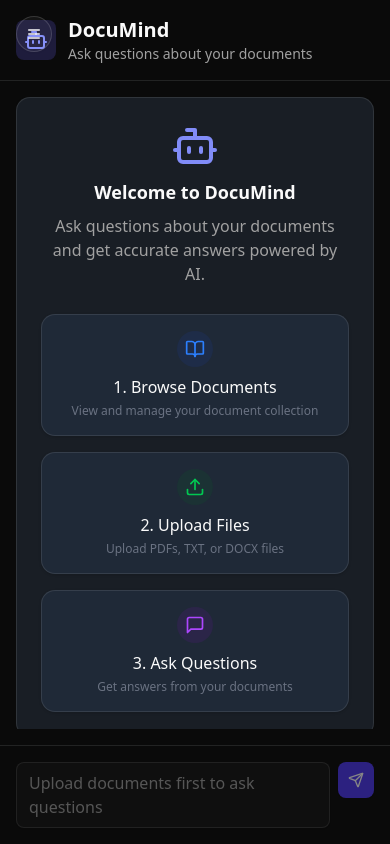
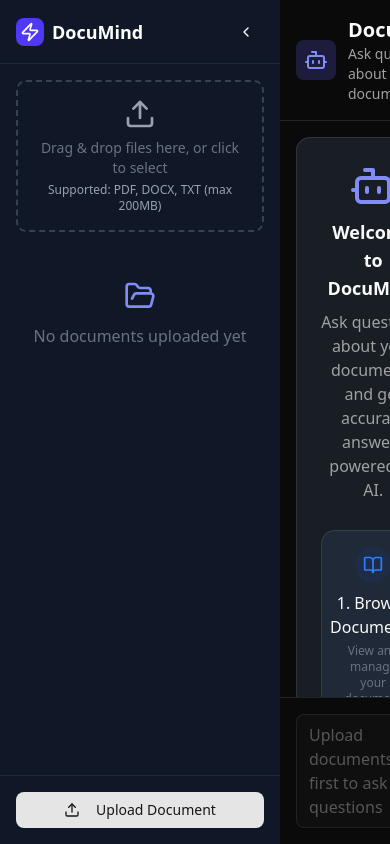
Before and after one commit to syedaAnusha/RAG_bot, a Next.js app: page / in a window 390 px wide. Built offline with nearby package versions, Linux system fonts and the light colour scheme.

Commit message:
Update DocumentSidebar.tsx

```diff
--- a/src/components/DocumentSidebar.tsx
+++ b/src/components/DocumentSidebar.tsx
@@ -4,23 +4,18 @@ import { useCallback } from "react";
 import { useDropzone } from "react-dropzone";
 import { Button } from "./ui/button";
 import { ScrollArea } from "./ui/scroll-area";
-// import { Input } from "./ui/input";
 import { useToast } from "./ui/use-toast";
 
 import {
   ChevronLeft,
-  ChevronRight,
   Upload,
   FolderOpen,
-  //   Search,
   FileText,
   Zap,
   File,
   FileIcon,
   Trash2,
   Eye,
-  X,
-  Menu,
 } from "lucide-react";
 import { Document } from "@/types/chat";
 import { Badge } from "./ui/badge";
@@ -34,8 +29,6 @@ interface DocumentSidebarProps {
   darkMode: boolean;
   sidebarCollapsed: boolean;
   setSidebarCollapsed: (collapsed: boolean) => void;
-  showMobileSidebar: boolean;
-  setShowMobileSidebar: (show: boolean) => void;
 }
 
 export default function DocumentSidebar({
@@ -44,8 +37,6 @@ export default function DocumentSidebar({
   darkMode,
   sidebarCollapsed,
   setSidebarCollapsed,
-  showMobileSidebar,
-  setShowMobileSidebar,
 }: DocumentSidebarProps) {
   const { toast } = useToast();
 
@@ -175,40 +166,11 @@ export default function DocumentSidebar({
   };
 
   return (
-    <>
-      {/* Mobile Sidebar Toggle */}
-      <div className="md:hidden fixed top-4 left-4 z-50">
-        <Button
-          variant="outline"
-          size="icon"
-          className="rounded-full bg-background"
-          onClick={() => setShowMobileSidebar(!showMobileSidebar)}
-        >
-          {showMobileSidebar ? (
-            <X className="h-5 w-5" />
-          ) : (
-            <Menu className="h-5 w-5" />
-          )}
-        </Button>
-      </div>
-
-      {/* Mobile Backdrop */}
-      {showMobileSidebar && (
-        <div
-          className="fixed inset-0 bg-black/50 z-30 md:hidden"
-          onClick={() => setShowMobileSidebar(false)}
-        />
-      )}
-
-      {/* Sidebar */}
     <div
       className={cn(
-          "fixed inset-y-0 left-0 z-40 flex h-screen flex-col transition-all duration-300 ease-in-out md:relative md:h-auto",
+        "fixed inset-y-0 left-0 z-[50] flex h-screen flex-col transition-all duration-300 ease-in-out",
         darkMode ? "bg-gray-900 text-white" : "bg-white text-gray-900",
-          sidebarCollapsed ? "w-[70px]" : "w-[280px]",
-          showMobileSidebar
-            ? "translate-x-0"
-            : "-translate-x-full md:translate-x-0"
+        sidebarCollapsed ? "w-[70px]" : "w-[280px]"
       )}
     >
       {/* Sidebar Header */}
@@ -234,14 +196,13 @@ export default function DocumentSidebar({
         <Button
           variant="ghost"
           size="icon"
-            className="ml-auto"
+          className={cn(
+            "transition-all duration-300",
+            sidebarCollapsed ? "ml-auto rotate-180" : "ml-auto"
+          )}
           onClick={() => setSidebarCollapsed(!sidebarCollapsed)}
         >
-            {sidebarCollapsed ? (
-              <ChevronRight className="h-5 w-5" />
-            ) : (
           <ChevronLeft className="h-5 w-5" />
-            )}
         </Button>
       </div>
 
@@ -343,8 +304,10 @@ export default function DocumentSidebar({
             </div>
           ) : (
             <div className="text-center py-8">
-                <FolderOpen className="h-10 w-10 mx-auto mb-3 text-[#818CF8]" />
-                <p className="text-gray-500">No documents uploaded yet</p>
+              <FolderOpen className="h-8 w-8 mx-auto mb-3 text-[#818CF8]" />
+              <p className={cn("text-gray-500", sidebarCollapsed && "hidden")}>
+                No documents uploaded yet
+              </p>
             </div>
           )}
         </div>
@@ -360,6 +323,5 @@ export default function DocumentSidebar({
         </div>
       )}
     </div>
-    </>
   );
 }
--- a/src/components/RagChat.tsx
+++ b/src/components/RagChat.tsx
@@ -12,7 +12,6 @@ export default function RagChat() {
   const [documents, setDocuments] = useState<Document[]>([]);
   const [darkMode] = useState(true);
   const [sidebarCollapsed, setSidebarCollapsed] = useState(false);
-  const [showMobileSidebar, setShowMobileSidebar] = useState(false);
 
   return (
     <ThemeProvider
@@ -28,13 +27,12 @@ export default function RagChat() {
             darkMode={darkMode}
             sidebarCollapsed={sidebarCollapsed}
             setSidebarCollapsed={setSidebarCollapsed}
-            showMobileSidebar={showMobileSidebar}
-            setShowMobileSidebar={setShowMobileSidebar}
           />
           <main
             className={cn(
               "flex-1 relative",
-              sidebarCollapsed ? "md:ml-[70px]" : "md:ml-[20px]",
+              // Mobile: partial sidebar (70px) when collapsed, full width (280px) when expanded
+              sidebarCollapsed ? "ml-[70px]" : "ml-[280px]",
               "transition-[margin] duration-300 ease-in-out"
             )}
           >
```
Lines whose indentation alone changed are shown as unchanged.
